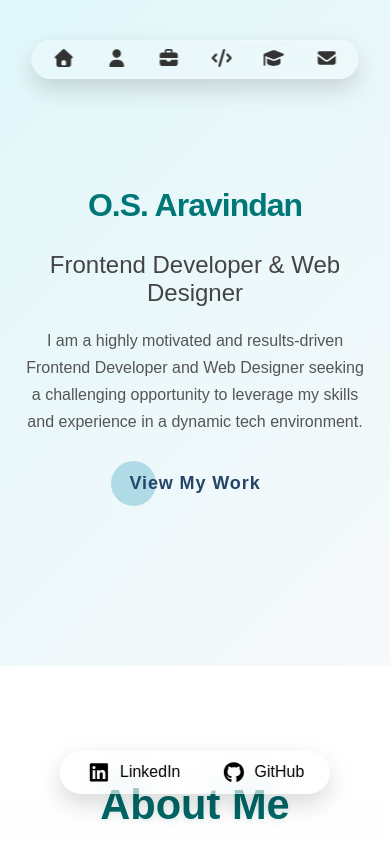
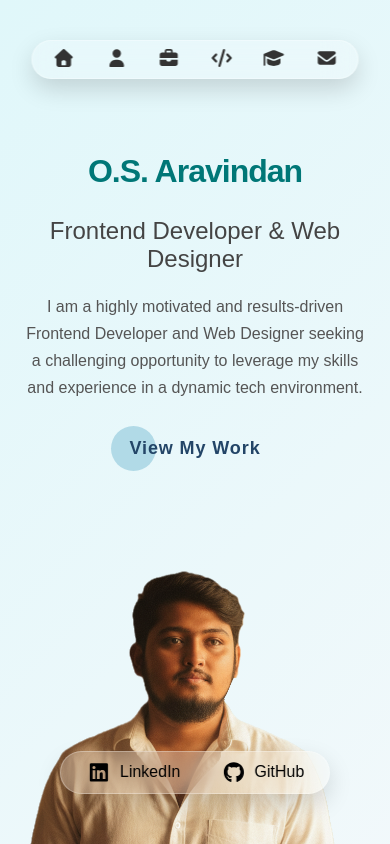
Before and after one commit to aravindanos/Aravind_profile, a React (Create React App) app: page / in a window 390 px wide. Shown: the top 844 px of the page. Built offline with nearby package versions, Linux system fonts and the light colour scheme.

Commit message:
update mobile view

```diff
--- a/src/App.css
+++ b/src/App.css
@@ -3,9 +3,11 @@ body {
   margin: 0;
   font-family: "Poppins", sans-serif;
   background: #ffffff;
-  color: #333;
   scroll-behavior: smooth;
   overflow-x: hidden;
+}
+.App{
+  overflow-x: hidden !important;
 }
 
 section {
@@ -402,7 +404,7 @@ section {
   }
 
   .about {
-    padding: 80px 25px;
+    padding: 80px 35px;
   }
 }
 @media (max-width: 768px) {
@@ -919,7 +921,6 @@ section {
 }
 
 body {
-  margin: 0;
   scroll-behavior: smooth;
   overflow-x: hidden !important;
 }
@@ -930,7 +931,7 @@ body {
     max-width: 380px;
 }
 .hero {
-  height: 60vh;
+  height: 130vh;
   display: flex;
   align-items: center;
   justify-content: center;
@@ -960,9 +961,6 @@ body {
     text-align: center;
 
 }
-.hero-image {
-       display: none;
-    }
     .info-card {
         display: none;
     }
@@ -1017,11 +1015,21 @@ body {
     .contact-text li {
         justify-content: left;
     }
-    .header {
-    position: fixed;
-    bottom: 50px;
-    left: 50% !important;
-    border-radius: 50px;
-    padding: 10px 25px;
+.contact::before,
+.contact::after {
+ display: none;
+}
+.contact {
+    position: relative;
+    padding: 30px 30px !important;
+    overflow: hidden;
+}
+.contact-vector img {
+    width: 350px;
+    max-width: 100%;
+    filter: drop-shadow(0 25px 45px rgba(0, 0, 0, 0.35));
+}
+.timeline-gallery {
+    display: none;
 }
 }
--- a/src/Header.css
+++ b/src/Header.css
@@ -177,4 +177,11 @@
         font-size: 12px;
         bottom: -34px;
     }
+    .header {
+    position: fixed;
+    bottom: 50px;
+    left: 50%;
+    border-radius: 50px;
+    padding: 10px 25px;
 }
+}
```
